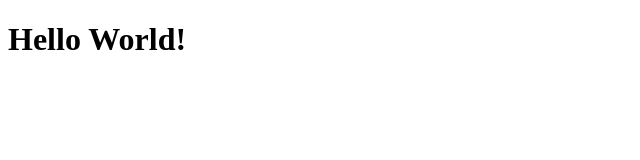
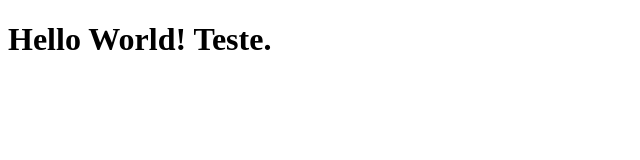
Before and after one commit to alexandreviegas/clone-tabnews, a Next.js app: page / in a window 1280 px wide. Shown: the top 160 px of the page, without its empty margins (0-640 px from the left). Built offline with nearby package versions, Linux system fonts and the light colour scheme.

Commit message:
ajute na página incial

```diff
--- a/pages/index.js
+++ b/pages/index.js
@@ -1,5 +1,5 @@
 function Home() {
-    return <h1>Hello World!</h1>
+    return <h1>Hello World! Teste.</h1>
 }
 
 export default Home;
```
